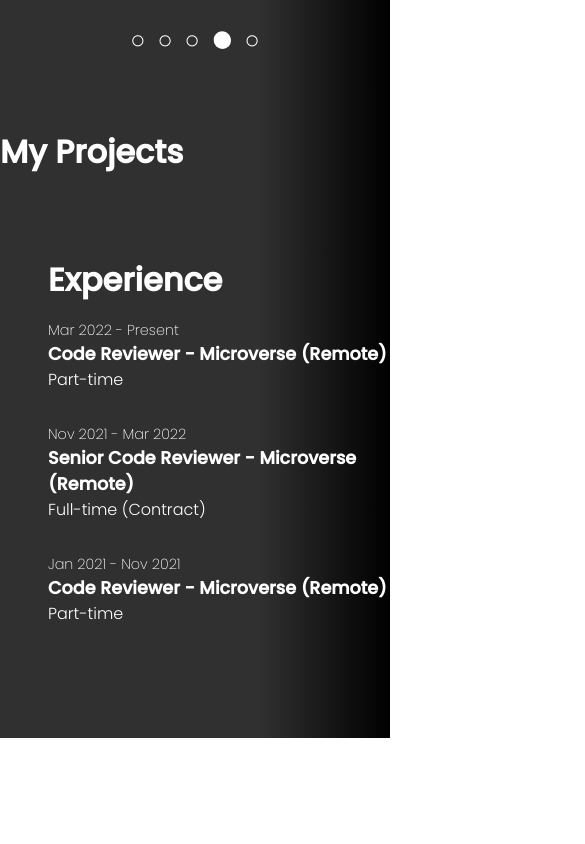
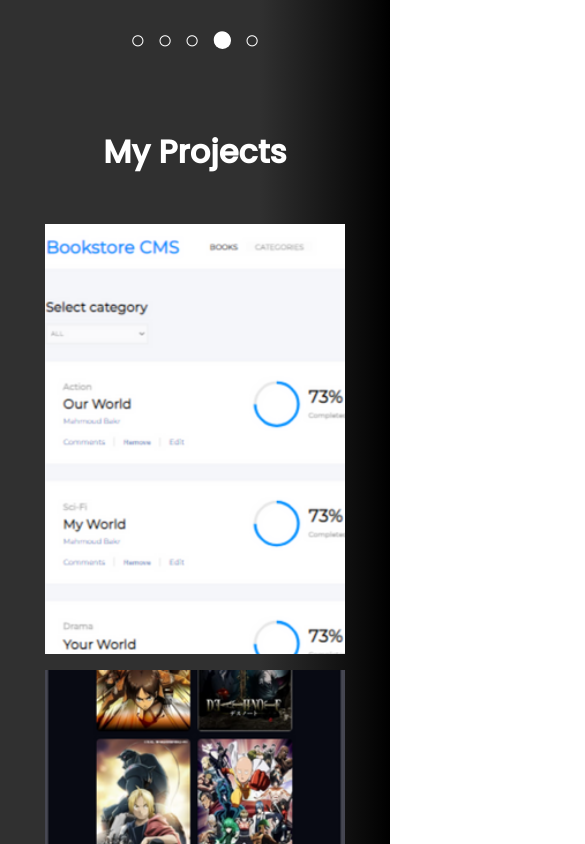
Before and after one commit to MahmoudBakr23/new-portfolio, a React (Create React App) app: page /mywork in a window 390 px wide. Shown: the top 844 px of the page, 585 px wide, since content can reach past the window. Built offline with nearby package versions, Linux system fonts and the light colour scheme.

Commit message:
Finish Work page for mobile screen

```diff
--- a/src/Components/About.js
+++ b/src/Components/About.js
@@ -6,12 +6,12 @@
 const About = () => {
     return(
         <div>
-        <Container>
-            <SecondWrapper hght={"100%"} mar={"7rem 0 0 8rem"}>
+        <Container smpadd={"4rem 0"}>
+            <SecondWrapper hght={"100%"} mar={"7rem 0 0 8rem"} smmar={"1rem 0 0 0"}>
                 <AboutImg img={`url(${aboutImg})`} wid={"500px"} hght={"200px"} smwid={"300px"} smhg={"120px"} mdwid={"400px"} mdhg={"150px"}  />
             </SecondWrapper>
             <AboutWrapper>
-                <Heading>ABOUT ME</Heading>
+                <Heading smmar={"2rem 0 0 0"} >ABOUT ME</Heading>
                 <SubHeading tight size={"1rem"}>
                     Hi, My name is Mahmoud Bakr and I am a 23 years old full stack developer who will knock you out of your pants by amazingry developer who will knock you out of your pants by amazingry developer who will knock you out of your pants by amazingry developer who will knock you out
                 </SubHeading>
--- a/src/Components/Education.js
+++ b/src/Components/Education.js
@@ -7,7 +7,7 @@
 const Education = () => {
     return(
         <div>
-            <Container right>
+            <Container right smpadd={"3rem 0"}>
             <EducationWrapper flex={"center"} margin={"6rem 0 0 6rem"}>
                 <Heading>EDUCATION</Heading>
                 <EducationItem>
@@ -26,7 +26,7 @@
                     <College>Game design and development</College>
                 </EducationItem>
             </EducationWrapper>
-            <SecondWrapper hght={"none"} mar={"7rem 4rem 0 0"}>
+            <SecondWrapper hght={"none"} mar={"7rem 4rem 0 0"} smmar={"4rem 0 0 0"}>
                 <AboutImg img={`url(${eduImg})`} wid={"500px"} hght={"300px"} smwid={"300px"} smhg={"180px"} mdwid={"400px"} mdhg={"250px"} />
             </SecondWrapper>
             <LinesCont mar={"0 6rem"} hght={"20%"} right={"100"} top={"0"}>
--- a/src/Components/Experience.js
+++ b/src/Components/Experience.js
@@ -37,7 +37,7 @@
 
     return(
         <div>
-            <Container>
+            <Container smpadd={"0"}>
                 <EducationWrapper flex={"start"} margin={"2rem 0 0 4rem"}>
                     <Heading>Experience</Heading>
                     <EducationItem>
@@ -57,7 +57,7 @@
                     </EducationItem>
                 </EducationWrapper>
                 <WorkWrapper>
-                    <Heading>My Projects</Heading>
+                    <Heading smmar={"8rem 0 0 0"} >My Projects</Heading>
                     <ProjectWrapper>
                         <Project img={`url(${test1})`}
                                  className={"one"}
--- a/src/Components/Home.js
+++ b/src/Components/Home.js
@@ -4,7 +4,7 @@
 const  Home = () => {
     return(
         <div>
-        <Container right>
+        <Container right smpadd={"5rem 0"} >
             <HomeDiv>
                 <PorText>PORTFOLIO</PorText>
                 <NameHeading>MAHMOUD BAKR</NameHeading>
--- a/src/Components/Styles/About.styled.js
+++ b/src/Components/Styles/About.styled.js
@@ -27,6 +27,7 @@
   }
   @media (min-width: 320px) and (max-width: 560px) {
     font-size: 2rem;
+    margin: ${props => props.smmar};
   }
 `
 
@@ -40,7 +41,7 @@
     @media (min-width: 320px) and (max-width: 560px) {
       align-items: center;
       align-self: flex-start;
-      margin: 1rem 0 0 0;
+      margin: ${props => props.smmar};
   }
 `
 
--- a/src/Components/Styles/Education.styled.js
+++ b/src/Components/Styles/Education.styled.js
@@ -10,7 +10,8 @@
     @media (min-width: 320px) and (max-width: 560px) {
       align-items: flex-start;
       align-self: flex-start;
-      margin: 2rem 0 0 3rem;
+      flex-direction: column;
+      margin: 1rem 0 0 3rem;
       width: auto;
   }
 `
--- a/src/Components/Styles/Experience.styled.js
+++ b/src/Components/Styles/Experience.styled.js
@@ -6,6 +6,13 @@
     justify-content: flex-start;
     width: 200%;
     margin-top: 2rem;
+    @media (min-width: 320px) and (max-width: 560px) {
+      align-items: center;
+      align-self: flex-start;
+      flex-direction: column;
+      margin: 0;
+      width: 100%;
+  }
 `
 
 const ProjectWrapper = styled.div`
@@ -15,15 +22,30 @@
     align-self: flex-start;
     height: 100%;
     padding-top: 1rem;
+    @media (min-width: 320px) and (max-width: 560px) {
+      flex-direction: column;
+      margin: 2rem 0;
+      padding: 0;
+      height: 100%;
+      align-items: center;
+      justify-content: center;
+      align-self: center;
+  }
 `
 
 const Project = styled.div`
     background-image: ${props => props.img};
-    width: 260px;
+    width: 250px;
     height: 100%;
     background-size: contain;
     background-repeat: no-repeat;
     margin: ${props => props.margin};
+    @media (min-width: 320px) and (max-width: 560px) {
+        width: 300px;
+        height: 430px;
+        background-size: cover;
+        margin: 1rem 0 0 0;
+  }
 `
 
 const PropjectDetailsCont = styled.div`
@@ -32,6 +54,11 @@
     height: 100%;
     display: ${props => props.hidden};
     padding: 1rem;
+    position: relative;
+    @media (min-width: 320px) and (max-width: 560px) {
+        /* margin: 1rem 0 0 0; */
+        height: 400px;
+  }
 `
 
 const ProjectHeading = styled.h3`
--- a/src/Components/Styles/Home.styled.js
+++ b/src/Components/Styles/Home.styled.js
@@ -18,8 +18,7 @@
       flex-direction: column-reverse;
       justify-content: center;
       position: static;
-      padding: 6rem 0;
-      height: 100%;
+      padding: ${props => props.smpadd};
     }
 `
 
```
